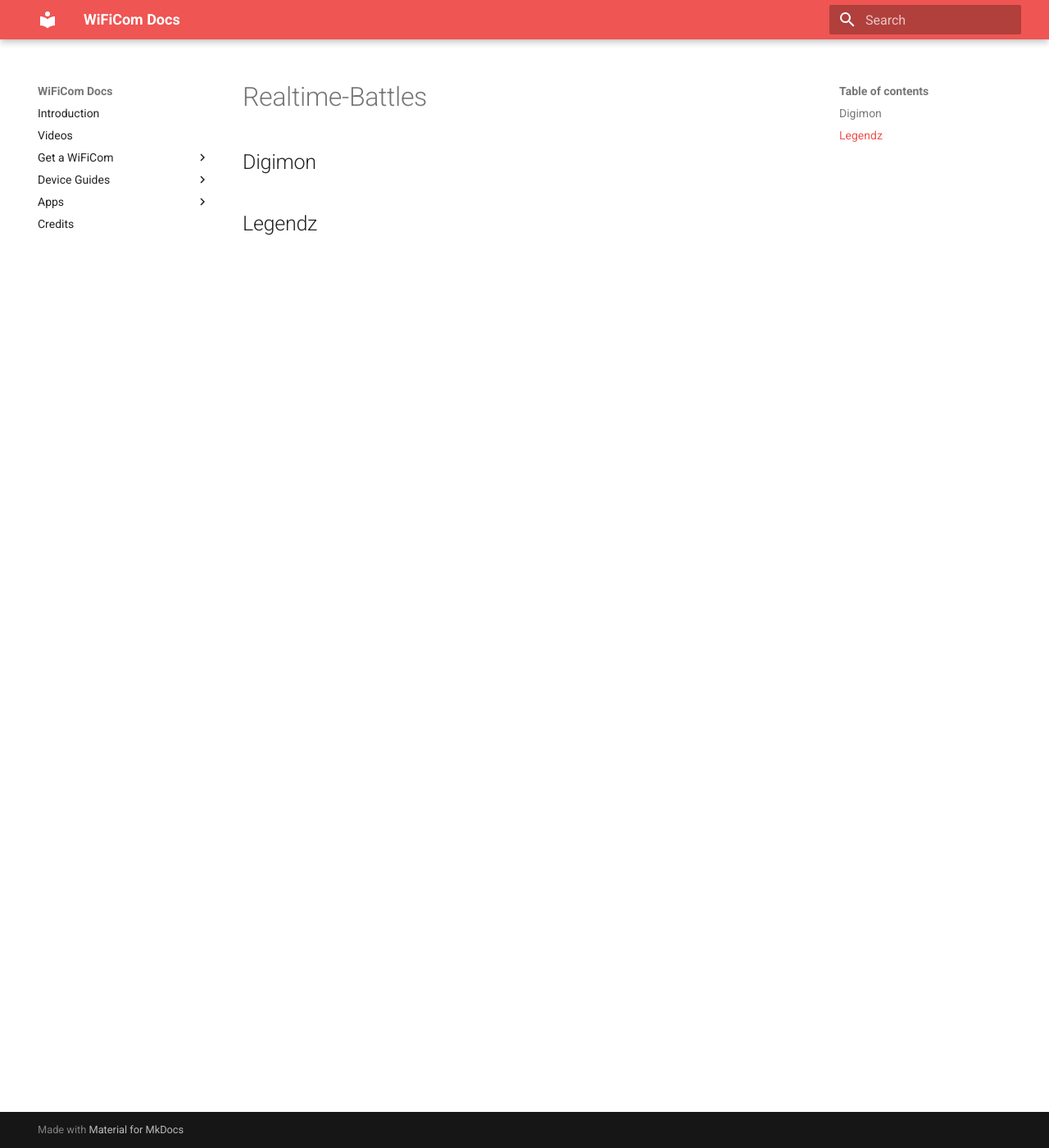
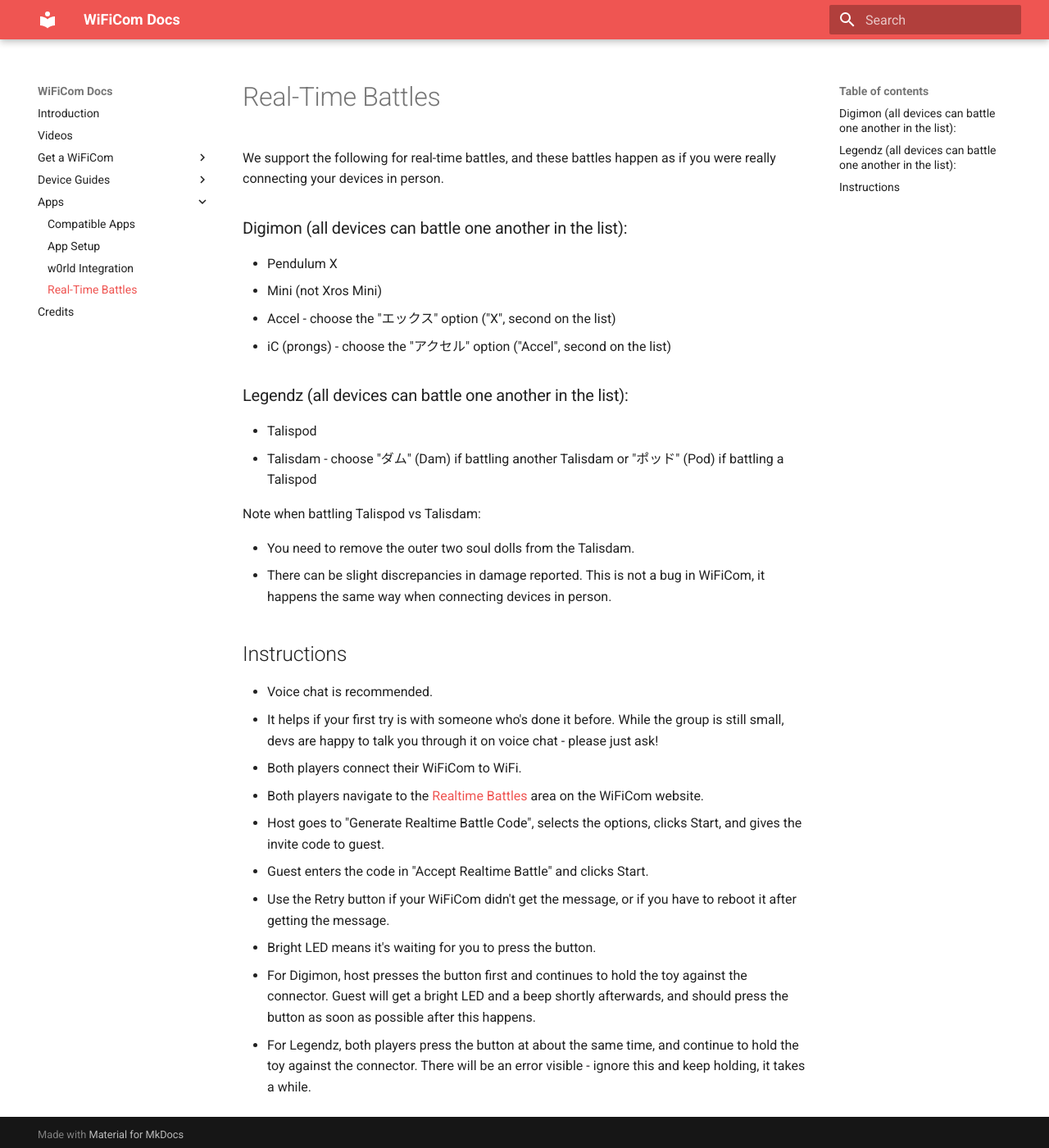
Before and after one commit to mechawrench/wificom-docs, an MkDocs documentation site: the page built from docs/realtime_battles.md, in a window 1280 px wide and 1400 px high. Shown: the whole window at 82% size. Built offline with MkDocs 1.6.1 and Material for MkDocs 9.7.7, drawn with Linux system fonts in a browser that asks for light colours.

```diff
--- a/docs/realtime_battles.md
+++ b/docs/realtime_battles.md
@@ -1,5 +1,33 @@
-# Realtime-Battles
+# Real-Time Battles
 
-## Digimon
+We support the following for real-time battles, and these battles happen as if you were really connecting your devices in person.
 
-## Legendz
+### Digimon (all devices can battle one another in the list):
+
+- Pendulum X
+- Mini (not Xros Mini)
+- Accel - choose the "エックス" option ("X", second on the list)
+- iC (prongs) - choose the "アクセル" option ("Accel", second on the list)
+
+### Legendz (all devices can battle one another in the list):
+
+- Talispod
+- Talisdam - choose "ダム" (Dam) if battling another Talisdam or "ポッド" (Pod) if battling a Talispod
+
+Note when battling Talispod vs Talisdam:
+
+- You need to remove the outer two soul dolls from the Talisdam.
+- There can be slight discrepancies in damage reported. This is not a bug in WiFiCom, it happens the same way when connecting devices in person.
+
+## Instructions
+
+- Voice chat is recommended.
+- It helps if your first try is with someone who's done it before. While the group is still small, devs are happy to talk you through it on voice chat - please just ask!
+- Both players connect their WiFiCom to WiFi.
+- Both players navigate to the [Realtime Battles](https://wificom.dev/realtime-battles) area on the WiFiCom website.
+- Host goes to "Generate Realtime Battle Code", selects the options, clicks Start, and gives the invite code to guest.
+- Guest enters the code in "Accept Realtime Battle" and clicks Start.
+- Use the Retry button if your WiFiCom didn't get the message, or if you have to reboot it after getting the message.
+- Bright LED means it's waiting for you to press the button.
+- For Digimon, host presses the button first and continues to hold the toy against the connector. Guest will get a bright LED and a beep shortly afterwards, and should press the button as soon as possible after this happens.
+- For Legendz, both players press the button at about the same time, and continue to hold the toy against the connector. There will be an error visible - ignore this and keep holding, it takes a while.
--- a/mkdocs.yml
+++ b/mkdocs.yml
@@ -14,17 +14,16 @@ nav:
         - 'Build Your Own': 'diy_build.md'
         - 'parts_list.md'
         - 'picow_breadboard.md'
+        # - 'power_options.md'
     - 'Device Guides':
         - 'device_setup.md'
         - 'device_user_guide.md'
+        - 'config_files.md'
         - 'troubleshooting.md'
         - 'manual_install.md'
     - 'Apps':
         - 'app_list.md'
         - 'app_setup.md'
         - 'w0rld_integration.md'
+        - 'realtime_battles.md'
     - 'credits.md'
-    # - 'configuration.md'
-    # - 'editable_files.md'
-    # - 'realtime_battles.md'
-    # - 'power_options.md'
```
Also changed, not shown: docs/config_files.md (added, +15 -0 lines), docs/configuration.md (deleted, +0 -3 lines), docs/editable_files.md (deleted, +0 -9 lines), docs/power_options.md (deleted, +0 -1 lines), docs/w0rld_integration.md (+2 -2 lines).
